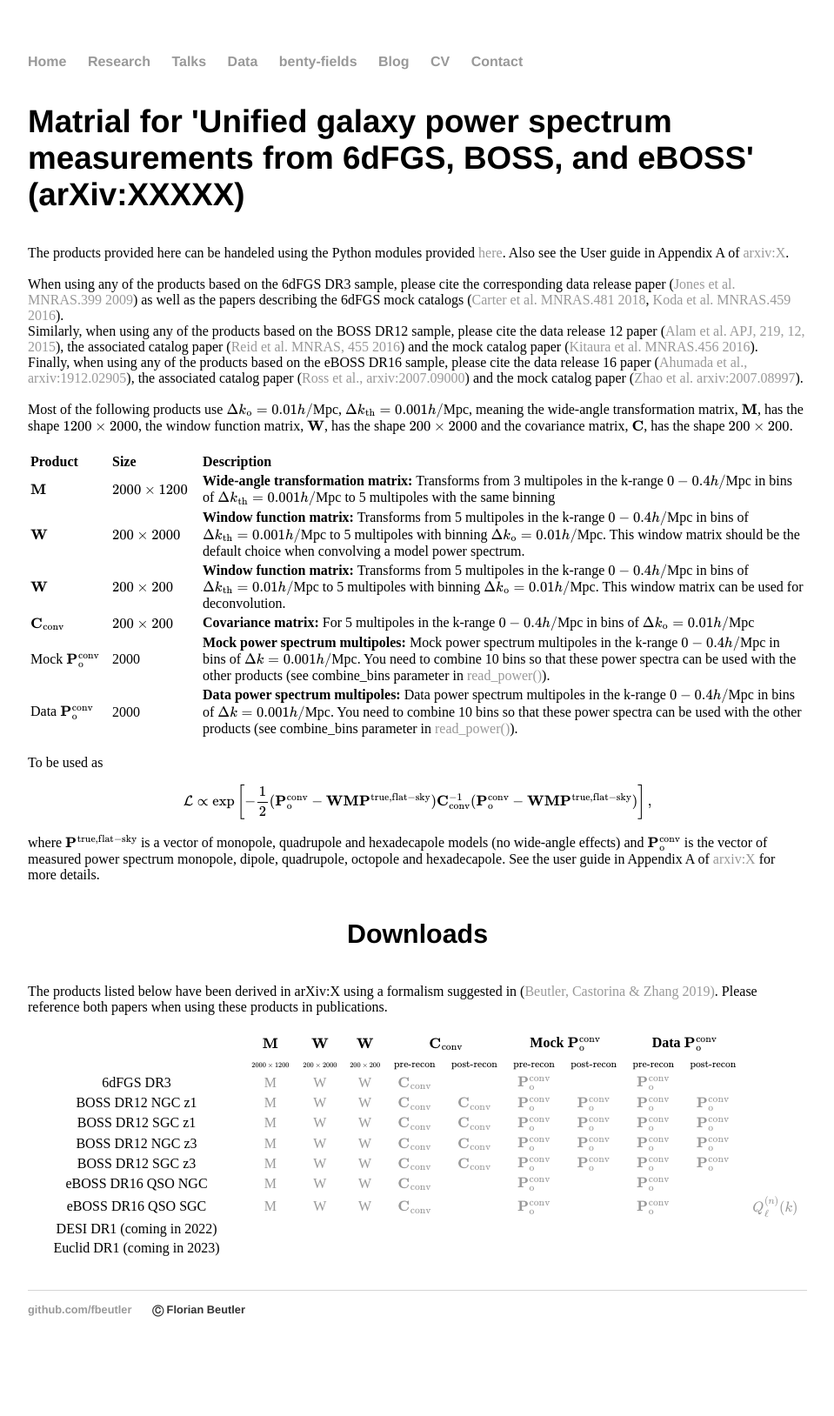
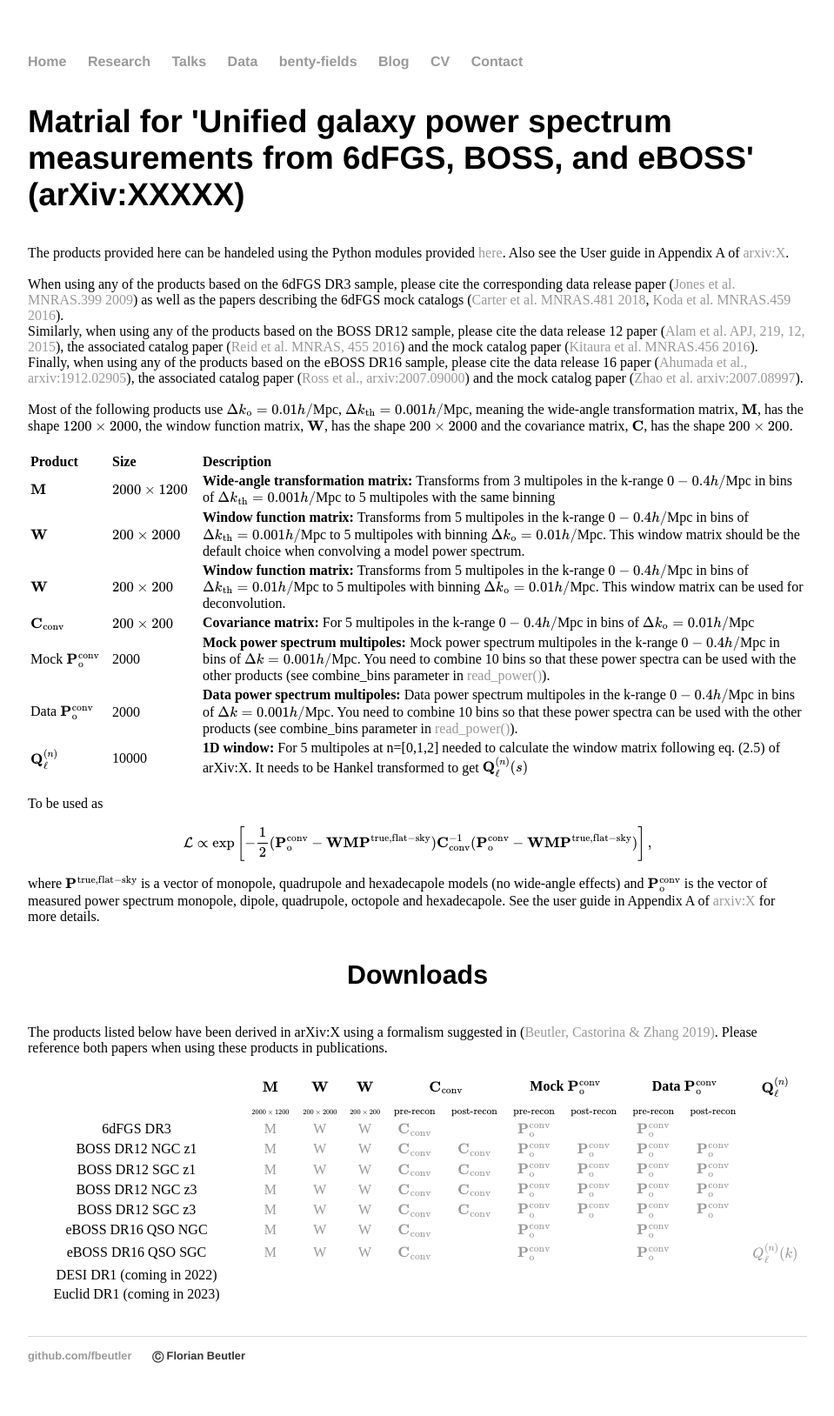
Before and after one commit to fbeutler/fbeutler.github.io, a Jekyll site: the page built from hub/deconv_paper.html, in a window 1280 px wide. Shown: the whole page at 87% size, without its empty margins (160-1119 px from the left). Built offline with Jekyll 4.4.1, drawn with Linux system fonts in a browser that asks for light colours; before the commit the page ends 1575 px from its top, so only the background shows below that.

Commit message:
Update deconv_paper.html

```diff
--- a/hub/deconv_paper.html
+++ b/hub/deconv_paper.html
@@ -76,6 +76,12 @@ Finally, when using any of the products based on the eBOSS DR16 sample, please c
 	    other products (see combine_bins
 	parameter in <a href="https://github.com/fbeutler/pk_tools/blob/master/pk_tools.py" target="_blank">read_power()</a>).</td>
   </tr>
+  <tr style="text-align: left">
+    <td>\(\textbf{Q}^{(n)}_{\ell}\)</td>
+    <td style="min-width:100px">10000</td>
+    <td><b>1D window:</b> For 5 multipoles at n=[0,1,2] needed to calculate the window matrix following eq. (2.5) of arXiv:X. It needs to be
+	    Hankel transformed to get \(\textbf{Q}^{(n)}_{\ell}(s)\)</td>
+  </tr>
 </table>
 
 	<br>
@@ -102,6 +108,7 @@ Finally, when using any of the products based on the eBOSS DR16 sample, please c
     <th colspan="2">\(\mathbf{C}_{\rm conv}\)</th>
     <th colspan="2">Mock \(\mathbf{P}^{\rm conv}_{\rm o}\)</th>
     <th colspan="2">Data \(\mathbf{P}^{\rm conv}_{\rm o}\)</th>
+    <th>\(\mathbf{Q}^{(n)}_{\ell}\)</th>
   </tr>
   <tr style="text-align: center">
     <th></th>
```
